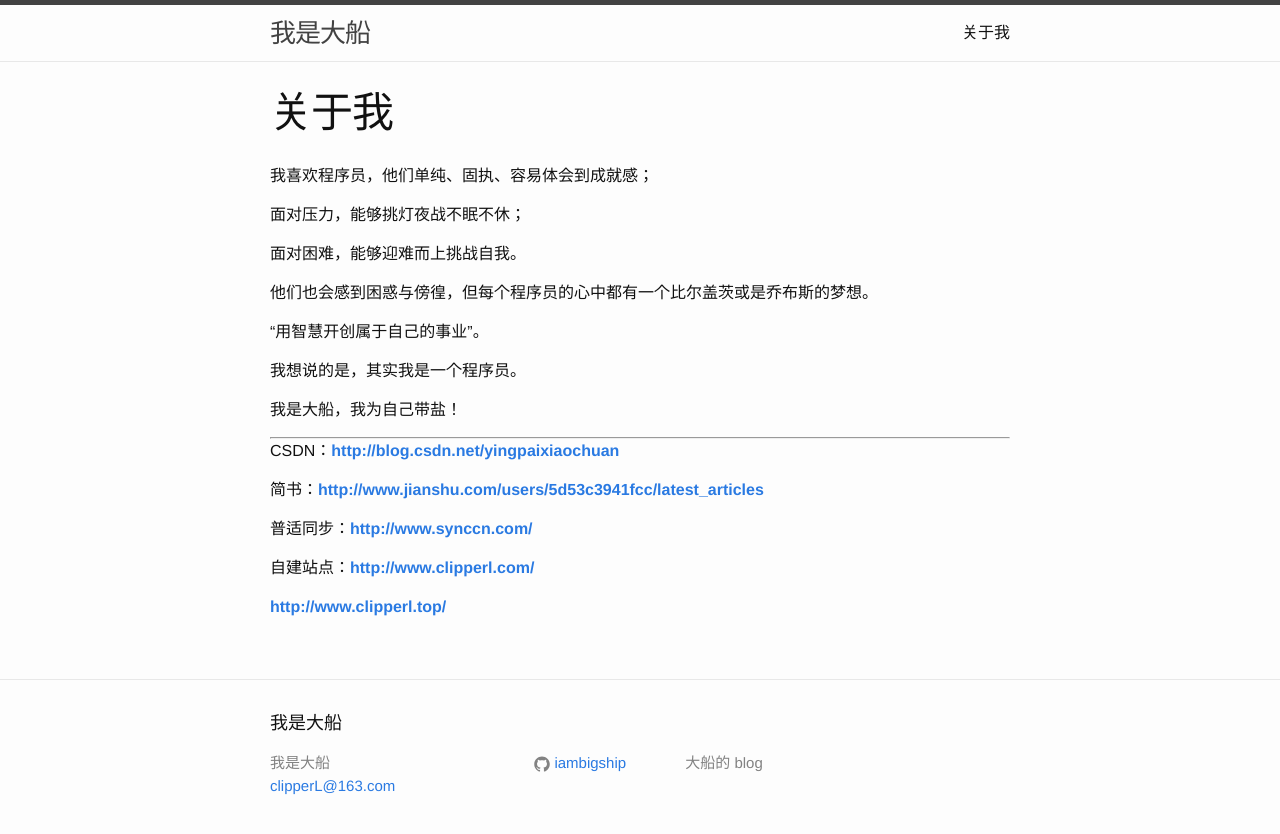
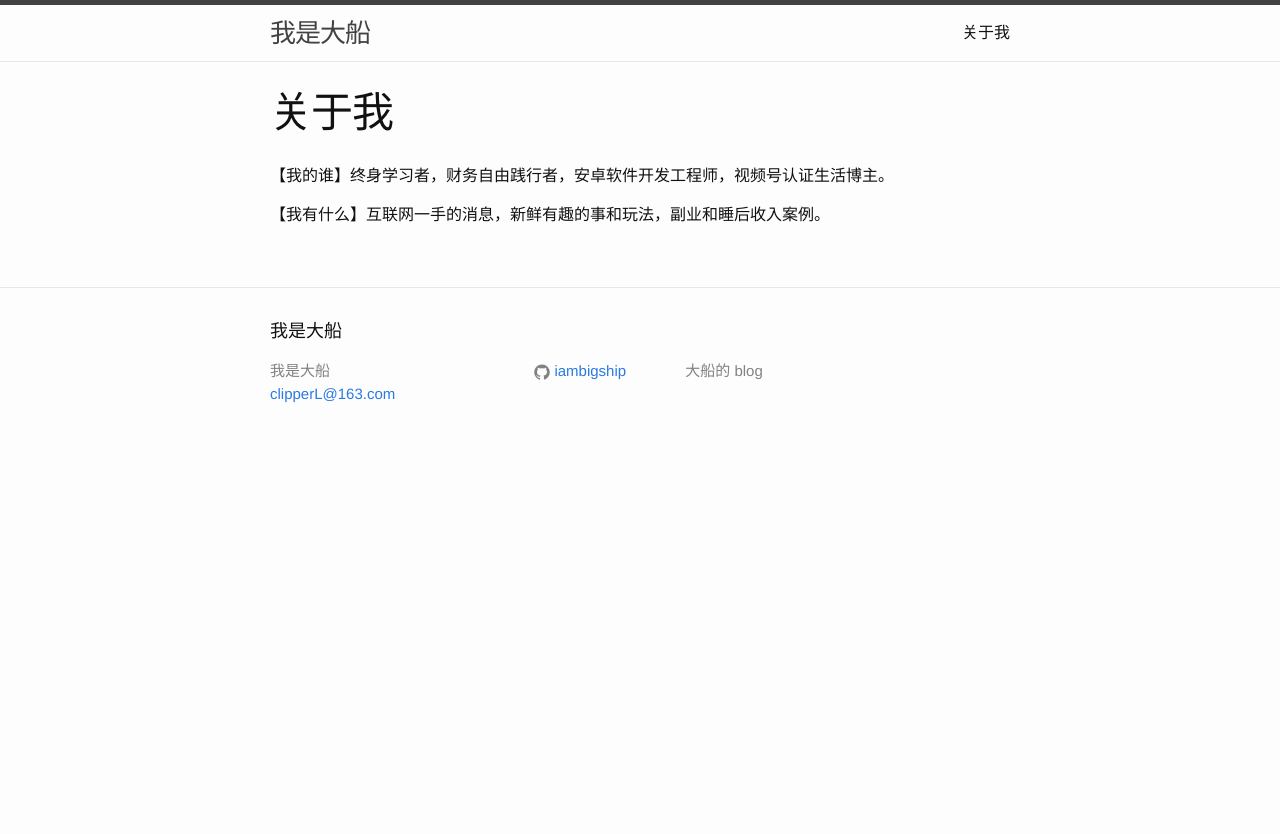
Before and after one commit to iambigship/iambigship.github.io, a Jekyll site: the page built from about.md, in a window 1280 px wide. Shown: the top 834 px of the page. Built offline with Jekyll 4.4.1, drawn with Linux system fonts in a browser that asks for light colours; comment, search, counter and statistics services are not loaded.

Commit message:
modify about me

```diff
--- a/about.md
+++ b/about.md
@@ -4,28 +4,6 @@ title: 关于我
 permalink: /about/
 ---
 
-我喜欢程序员，他们单纯、固执、容易体会到成就感；
+【我的谁】终身学习者，财务自由践行者，安卓软件开发工程师，视频号认证生活博主。
 
- 面对压力，能够挑灯夜战不眠不休；
-
-面对困难，能够迎难而上挑战自我。
-
-他们也会感到困惑与傍徨，但每个程序员的心中都有一个比尔盖茨或是乔布斯的梦想。
-
- “用智慧开创属于自己的事业”。
-
-我想说的是，其实我是一个程序员。
-
-我是大船，我为自己带盐！
-
----
-
-CSDN：**[http://blog.csdn.net/yingpaixiaochuan](http://blog.csdn.net/yingpaixiaochuan)**
-
-简书：**[http://www.jianshu.com/users/5d53c3941fcc/latest_articles](http://www.jianshu.com/users/5d53c3941fcc/latest_articles)**
-
-普适同步：**[http://www.synccn.com/](http://www.synccn.com/)**
-
-自建站点：**[http://www.clipperl.com/](http://www.clipperl.com/)**
-
-**[http://www.clipperl.top/](http://www.clipperl.top/)**
+【我有什么】互联网一手的消息，新鲜有趣的事和玩法，副业和睡后收入案例。
```
